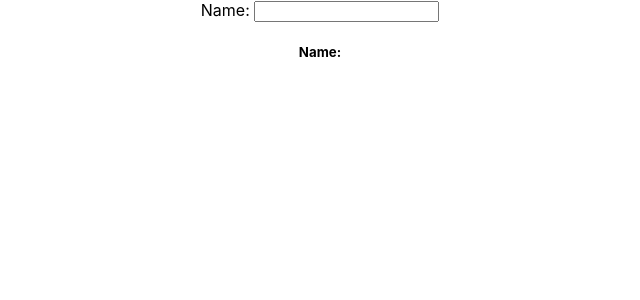
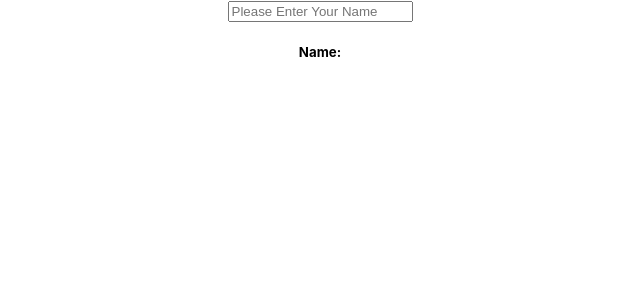
Before and after one commit to nf2000/nims-notes-things, a React (Create React App) app in the folder nims-notes-things/: page / in a window 1280 px wide. Shown: the top 300 px of the page, without its empty margins (320-960 px from the left). Built offline with nearby package versions, Linux system fonts and the light colour scheme.

Commit message:
Dynamic input implemented - onBlur inprogress

```diff
--- a/nims-notes-things/src/App.js
+++ b/nims-notes-things/src/App.js
@@ -1,12 +1,47 @@
 import './App.css';
-import Form from './form.js'
+import Input from './input';
+import React,{useState} from "react";
+
 
 function App() {
+
+  const [formData, setFormData] = useState({name: ''});
+  const [formValid, setFormValid] =useState({name: false});
+
+  const handleOnChange = (e, key) => {
+    const newForm = {
+      ...formData,
+      [key]: e.target.value,
+    }
+   setFormData(newForm)
+  }
+  const handleOnBlur = (e,key) => {
+    const valid = {
+      ...formValid,
+      [key]: e.target.value,
+    }
+    if( valid === null ){
+     alert("This field is required");
+    }
+    else{
+      setFormValid(true)
+    }
+  }
+
+
   return (
     <div className="App">
-      <Form/>
+      <Input
+        name= "name"
+        type= "text"
+        placeholder="Please Enter Your Name"
+        onChange={(e)=> handleOnChange(e, "name")}
+        onBlur={(e)=> handleOnBlur(e, "name")}
+        value={formData.name}
+      />
+    <h5>Name: {formData.name}</h5>
     </div>
   );
-}
+};
 
 export default App;
--- a/nims-notes-things/src/form.js
+++ /dev/null
@@ -1,18 +0,0 @@
-import { useState } from "react";
-
-const Form = (props) =>{
-  const [name, setName] = useState('');
-
-  const handleChange = event =>{
-    setName(event.target.value)
-  }
-
-  return(
-    <div>
-      Name: <input type="text" value={name} onChange={handleChange} />
-      <h5>Name: {name}</h5>
-    </div>
-  )
-}
-
-export default Form;
--- /dev/null
+++ b/nims-notes-things/src/input.js
@@ -0,0 +1,18 @@
+import React from 'react';
+
+const Input = (props) =>{
+
+  const {type,value,placeholder,onChange,OnBlur} = props
+  console.log(props);
+  return(
+    <input
+      type={type}
+      value={value}
+      onChange={onChange}
+      placeholder={placeholder}
+      onBlur={OnBlur}
+    />
+
+  )
+}
+export default Input;
```
